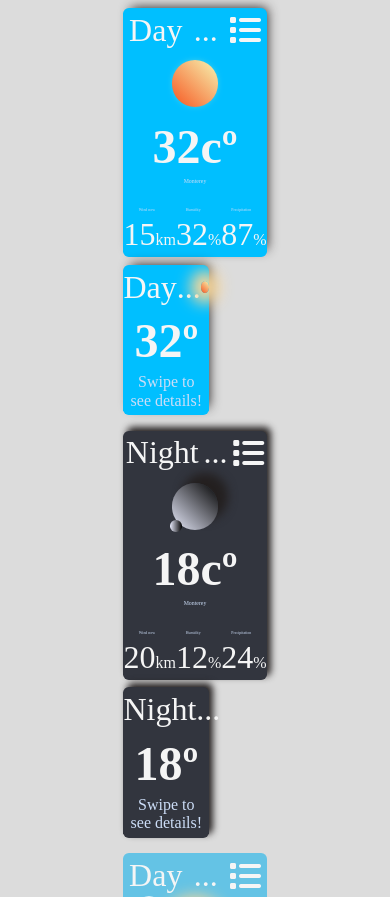
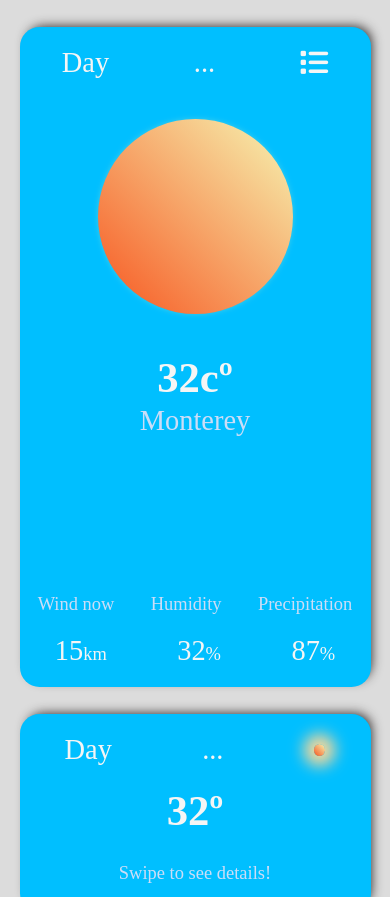
Before and after one commit to serginio1975/Weather-widgets, a plain HTML site: page index.html in a window 390 px wide. Shown: the top 897 px of the page. Drawn offline with nearby package versions, Linux system fonts and the light colour scheme.

Commit message:
adaptive

```diff
--- a/index.html
+++ b/index.html
@@ -66,7 +66,9 @@
             type="submit"
             id="html"
           >
-            Swipe to see details!
+            <span class="container-day__button-text"
+              >Swipe to see details!</span
+            >
           </button>
         </div>
       </container>
@@ -125,7 +127,9 @@
             type="submit"
             id="html"
           >
-            Swipe to see details!
+            <span class="container-night__button-text"
+              >Swipe to see details!</span
+            >
           </button>
         </section>
       </container>
@@ -187,7 +191,9 @@
             type="submit"
             id="html"
           >
-            Swipe to see details!
+            <span class="container-cloudiness__button-text"
+              >Swipe to see details!</span
+            >
           </button>
         </section>
       </container>
--- a/style.scss
+++ b/style.scss
@@ -18,11 +18,20 @@
 * {
   box-sizing: border-box;
 }
+html {
+  font-size: calc(100vw / 1920 * 20);
+}
+body {
+  display: flex;
+  justify-content: center;
+}
 // !!!!!!!!!!!!!!!!!!!!!!!!!!!!!!!!!!!!!
 .container-global {
   flex-wrap: wrap;
+  // width: 100vw;
+  max-width: 98%;
   // width: fit-content;
-  height: fit-content;
+  // height: 100vh;
   display: flex;
   justify-content: center;
   align-items: center;
@@ -39,6 +48,7 @@
   }
   &_color-cloudiness {
     background-color: var(--bg-container-cloudiness);
+    box-shadow: 1vw -1vw 3vw -1vw var(--color-shadow);
   }
 
   &__container-day,
@@ -77,7 +87,7 @@
 .container-cloudiness {
   &__big-section {
     width: 22vw;
-    min-width: fit-content;
+    // min-width: fit-content;
     // ??????????????????????????????????????????????????????????????????????
     // height: 40vw;
     border-radius: 1.5vw;
@@ -113,7 +123,7 @@
     display: block;
     text-align: center;
     margin-top: 1vw;
-    font-size: 1.5vw;
+    font-size: 2rem;
     font-weight: 500;
     color: var(--color-paremetr-city);
   }
@@ -122,7 +132,8 @@
     margin-top: 6vw;
     justify-content: space-around;
     color: var(--color-paremetr-city);
-    font-size: 1vw;
+    font-size: 1.3rem;
+    // При большем font-size parametrs не вмещаются!
   }
   &__value-measurement,
   &__curent-time-of-day {
@@ -135,27 +146,27 @@
     // ???????????????????????????
   }
   &__units-measurement {
-    font-size: 1rem;
+    font-size: 1.3rem;
   }
   &__button {
     display: block;
-    margin: auto;
     border: none;
     margin: 1vw auto;
+  }
+  &__button-text {
+    font-size: 1.3rem;
   }
 }
 .container-day {
   &_color-btn-day {
     background-color: var(--bg-container-day);
     color: var(--color-paremetr-city);
-    font-size: 1rem;
   }
 }
 .container-night {
   &_color-btn-night {
     background-color: var(--bg-container-night);
     color: var(--color-paremetr-city);
-    font-size: 1rem;
   }
 
   &__satellite {
@@ -182,7 +193,6 @@
   &_color-btn-cloudiness {
     background-color: var(--bg-container-cloudiness);
     color: var(--color-paremetr-city);
-    font-size: 1rem;
   }
 }
 //
@@ -225,27 +235,6 @@
 }
 
 //
-
-@media screen and (max-width: 1000px) {
-  .container-global {
-    &__container-day,
-    &__container-night,
-    &__container-cloudiness {
-      flex-direction: column;
-    }
-  }
-}
-@media screen and (max-width: 700px) {
-  body {
-    display: flex;
-    height: fit-content;
-    flex-direction: column;
-  }
-  .container-global {
-    flex-direction: column;
-  }
-}
-
 @keyframes shine {
   from {
     box-shadow: 0px 0px 10px -5px var(--sun-color-second);
@@ -284,3 +273,92 @@
     top: 9.5vw;
   }
 }
+// For tablet iPad_Pro.
+@media screen and (max-width: 1366px) {
+  body {
+    background-color: var(--background-color);
+  }
+  .container-global {
+    max-width: 100%;
+    align-items: flex-start;
+    height: 100vh;
+    &__container-day,
+    &__container-night,
+    &__container-cloudiness {
+      flex-direction: column;
+    }
+  }
+  .container-day,
+  .container-night,
+  .container-cloudiness {
+    &__big-section,
+    &__small-section {
+      min-width: 30vw;
+    }
+    &__figure-big {
+      width: 13vw;
+      height: 13vw;
+      margin: 4vw auto;
+    }
+    &__parametrs {
+      margin-top: 10vw;
+      // font-size: 1.3rem;
+    }
+    &__temperature-curent {
+      margin-top: 3vw;
+    }
+  }
+  #cloud {
+    top: -18vw;
+  }
+}
+
+// For iFone 12_pro
+@media screen and (max-width: 512px) {
+  html {
+    font-size: calc(100vw / 1920 * 70);
+  }
+  body {
+    background-color: var(--background-color);
+  }
+  .container-global {
+    display: flex;
+    height: fit-content;
+    width: fit-content;
+    flex-direction: column;
+    align-items: center;
+  }
+  .container-day,
+  .container-night,
+  .container-cloudiness {
+    &__big-section,
+    &__small-section {
+      min-width: 90vw;
+      border-radius: 5vw;
+      margin-top: 5vw;
+    }
+    &__figure-big {
+      width: 50vw;
+      height: 50vw;
+      margin: 10vw auto;
+    }
+    &__parametrs {
+      margin-top: 40vw;
+    }
+    &__temperature-curent {
+      margin-top: 5vw;
+    }
+    &__button {
+      margin: 7vw auto;
+    }
+    &__curent-time-of-day {
+      margin: 5vw auto;
+    }
+    &__value-measurement {
+      margin: 5vw auto;
+    }
+  }
+  #cloud {
+    top: -18v;
+  }
+}
```
Also changed, not shown: style.css, 1 other file.
